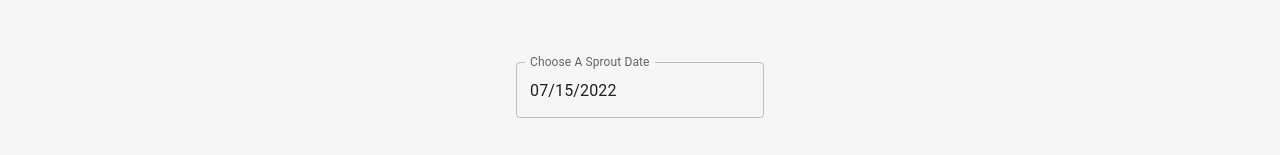
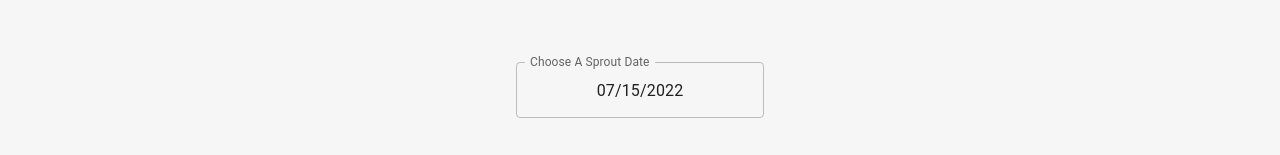
Before and after one commit to valeriotech/bootstrap-react-dli, a React (Create React App) app: page / in a window 1280 px wide. Shown: the part 642-797 px from the top of the page. Built offline with nearby package versions, Linux system fonts and the light colour scheme.

Commit message:
Design updates.

```diff
--- a/src/App.css
+++ b/src/App.css
@@ -21,6 +21,10 @@ h1, h2, h3, h4, h5, h6, a {
  color: #F2DF3A;
 }
 
+input {
+  text-align: center;
+}
+
 .tab-links {
   color: #0078AA;
   font-family: 'Lobster', cursive;
--- a/src/DliCalculator.jsx
+++ b/src/DliCalculator.jsx
@@ -27,8 +27,7 @@ export default function DliCalculator() {
                         inputFormat="MM/dd/yyyy"
                         value={value}
                         onChange={handleChange}
-                        renderInput={(params) => <TextField {...params} />}
-                        sx={{textAlign: 'center'}}
+                        renderInput={(params) => <TextField  {...params}/>}
                     />
                 </LocalizationProvider>
             </Col>
--- a/src/HowManyWeeks.js
+++ b/src/HowManyWeeks.js
@@ -2,7 +2,7 @@ export default function HowManyWeeks(date) {
 
     function getWeeksDiff(startDate, endDate) {
         const msInWeek = 1000 * 60 * 60 * 24 * 7;
-        return Math.ceil(Math.abs(endDate - startDate) / msInWeek);
+        return (Math.abs(endDate - startDate) / msInWeek);
     }
 
     return getWeeksDiff(date, new Date())
--- a/src/Results.jsx
+++ b/src/Results.jsx
@@ -7,11 +7,14 @@ export default function Results(props) {
 
 
     const weeks = HowManyWeeks(props.date)
-    const dli = DLI.weed.photoPeriod[weeks]
+    const days = Math.floor(weeks*7)
+    const dli = DLI.weed.photoPeriod[Math.ceil(weeks)]
     const stage = DLI.getStage(weeks)
 
     return (<>
             <Col className={'mt-5'} xs={12}>
+                <h2>Plant Age:{' '}</h2><p>{days} {days > 1 ? 'days' : 'day'}</p>
+                <br/>
                 <h1>Suggested DLI</h1>
                 <p>Your DLI should be adjusted to {dli} by the end of the week</p>
             </Col>
```
